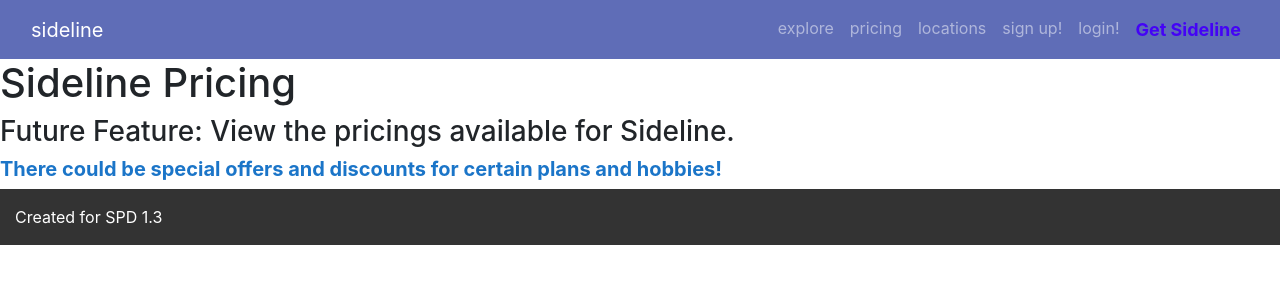
After one commit to kmurata798/sideline-attempt, a Django app: page /hobbies/pricing/ in a window 1280 px wide. The commit adds this page. Shown: the top 300 px of the page. Run offline with Django 3.2, Linux system fonts and the light colour scheme; some libraries are stand-ins or nearby versions.

```diff
--- a/hobbies/templates/hobbies/base.html
+++ b/hobbies/templates/hobbies/base.html
@@ -24,21 +24,28 @@
                     <p>Welcome {{ user.username }} !!!</p>
                     <ul class="nav navbar-nav ml-auto">
                         <li class="nav-item" role="presentation"><a class="nav-link" href="{% url 'hobbies-list' %}">explore</a></li>
-                        <li class="nav-item" role="presentation"><a class="nav-link" href="#">pricing</a></li>
-                        <li class="nav-item" role="presentation"><a class="nav-link" href="#">locations</a></li>
-                        <li class="nav-item" role="presentation"><a class="nav-link" href="#">Hello, {{request.user.username}}</a></li>
+                        <li class="nav-item" role="presentation"><a class="nav-link" href="{% url 'pricing' %}">pricing</a></li>
+                        <li class="nav-item" role="presentation"><a class="nav-link" href="{% url 'locations' %}">locations</a></li>
                         <li class="nav-item" role="presentation"><a class="nav-link" href="{% url 'logout' %}">Log Out</a></li>
                     </ul>
                     {% else %}
                     <ul class="nav navbar-nav ml-auto">
                         <li class="nav-item" role="presentation"><a class="nav-link" href="{% url 'hobbies-list' %}">explore</a></li>
-                        <li class="nav-item" role="presentation"><a class="nav-link" href="#">pricing</a></li>
-                        <li class="nav-item" role="presentation"><a class="nav-link" href="#">locations</a></li>
+                        <li class="nav-item" role="presentation"><a class="nav-link" href="{% url 'pricing' %}">pricing</a></li>
+                        <li class="nav-item" role="presentation"><a class="nav-link" href="{% url 'locations' %}">locations</a></li>
                         <li class="nav-item" role="presentation"><a class="nav-link" href="{% url 'register' %}">sign up!</a></li>
                         <li class="nav-item" role="presentation"><a class="nav-link" href="{% url 'login' %}">login!</a></li>
+                        {% endif %}
+                        <li class="nav-item" role="presentation">
+                            <font size="4px">
+                                <a class="nav-link" href="{% url 'get-sideline' %}" style="color:rgb(68, 3, 246)">
+                                    <strong>
+                                        Get Sideline
+                                    </strong>
+                                </a>
+                            </font>
+                        </li>
                     </ul>
-                    {% endif %}
-                    <button class="btn btn-light" type="button">get sideline</button>
                 </div>
             </div>
         </nav>
--- /dev/null
+++ b/hobbies/templates/hobbies/get_sideline.html
@@ -0,0 +1,5 @@
+{% extends "hobbies/base.html" %}
+{% load static %}
+{% block content %}
+    <h1>Future feature: Download the Sideline app to your device </h1>
+{% endblock content %}
--- a/hobbies/templates/hobbies/hobbies_form.html
+++ b/hobbies/templates/hobbies/hobbies_form.html
@@ -5,11 +5,13 @@
         <form method="POST">
             {% csrf_token %}
             <fieldset class='form-group'>
-                <legend class='border-bottom mb-4'>Hobby Post</legend>
+                <legend class='border-bottom mb-4'>New Hobby Class/Group</legend>
                 {{ form|crispy }}
             </fieldset>
             <div class='form-group'>
                 <button class='btn btn-outline-info' type='submit'>Post Hobby</button>
+                <a href="{% url 'hobbies-list' %}">Cancel
+                <!-- <input type="button" name="cancel" value="cancel" onClick="window.location='{% url 'hobbies-list' %}';" /> -->
             </div>
         </form>
     </div>
--- a/hobbies/templates/hobbies/hobbies_list.html
+++ b/hobbies/templates/hobbies/hobbies_list.html
@@ -1,7 +1,8 @@
 {% extends "hobbies/base.html" %}
-
+{% load static %}
 {% block content %}
     <h1>Hobbies list!</h1>
+    <a href="{% url 'hobbies-create' %}"><button>Add another hobby to the list!</button></a>
     {% for hobby in hobbies %}
         <article class="media content-section">
             <img class="rounded-circle article-img" src="{{ hobby.author.profile.image.url }}"">
--- /dev/null
+++ b/hobbies/templates/hobbies/locations.html
@@ -0,0 +1,6 @@
+{% extends "hobbies/base.html" %}
+{% load static %}
+{% block content %}
+    <h1>Locations</h1>
+    <h3>Future Feature: Find locations where the hobby classes/groups will meet.</h3>
+{% endblock content %}
--- /dev/null
+++ b/hobbies/templates/hobbies/pricing.html
@@ -0,0 +1,13 @@
+{% extends "hobbies/base.html" %}
+{% load static %}
+{% block content %}
+    <h1>Sideline Pricing</h1>
+    <h3>Future Feature: View the pricings available for Sideline.</h3>
+    <h5 style="color:rgb(27, 117, 200); ">
+        <strong>
+                There could be special offers and discounts for certain plans and hobbies!
+        </strong>
+    </h5>
+
+
+{% endblock content %}
--- a/hobbies/urls.py
+++ b/hobbies/urls.py
@@ -10,5 +10,8 @@ urlpatterns = [
     path('hobbies/<int:pk>/update/', HobbiesUpdateView.as_view(), name='hobbies-update'),
     path('hobbies/<int:pk>/delete/', HobbiesDeleteView.as_view(), name='hobbies-delete'),
     path('hobbies/about/', views.about, name='hobbies-about'),
-    path('hobbies/explore/', views.explore, name='hobbies-explore')
+    path('hobbies/explore/', views.explore, name='hobbies-explore'),
+    path('hobbies/getsideline/', views.get_sideline, name='get-sideline'),
+    path('hobbies/pricing/', views.pricing, name='pricing'),
+    path('hobbies/locations/', views.locations, name='locations')
 ]
--- a/hobbies/views.py
+++ b/hobbies/views.py
@@ -56,3 +56,12 @@ def about(request):
 
 def explore(request):
     return render(request, 'hobbies/explore.html', {'title': 'Explore'})
+
+def get_sideline(request):
+    return render(request, 'hobbies/get_sideline.html', {'title': 'Get Sideline'})
+
+def pricing(request):
+    return render(request, 'hobbies/pricing.html', {'title': 'Sideline Pricing'})
+
+def locations(request):
+    return render(request, 'hobbies/locations.html', {'title': 'locations'})
```
Also changed, not shown: db.sqlite3, 2 other files.
